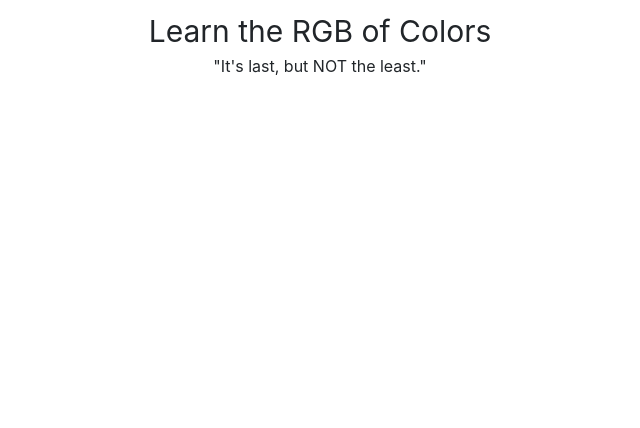
After one commit to DingPang/Coms4170_RGB, a Flask app: page / in a window 1280 px wide. The commit adds this page. Shown: the part 372-800 px from the top of the page, without its empty margins (320-960 px from the left). Run offline with Flask 2, Linux system fonts and the light colour scheme; some libraries are stand-ins or nearby versions.

Commit message:
added content for homepage

```diff
--- a/server.py
+++ b/server.py
@@ -4,13 +4,16 @@ from flask import Response, request, jsonify
 app = Flask(__name__)
 
 @app.route('/')
-def home():
-    render_template("home.html")
+def homepage():
+    return render_template("homepage.html")
 
 @app.route('/learn')
 def learn():
-    render_template("learn.html")
+    return render_template("learn.html")
 
 @app.route('/quiz')
 def quiz():
-    render_template("quiz.html")
+    return render_template("quiz.html")
+
+if __name__ == '__main__':
+   app.run(debug = True)
--- /dev/null
+++ b/static/main.css
@@ -0,0 +1,4 @@
+.home-title {
+    margin-top: 10px;
+    font-size: 30px;
+}
--- /dev/null
+++ b/templates/homepage.html
@@ -0,0 +1,15 @@
+{% extends "index.html" %}
+
+{% block content %}
+
+<div class="row justify-content-center">
+    <iframe width="560" height="315" src="https://www.youtube.com/embed/W4Rebo3aEkY" title="YouTube video player" frameborder="0" allow="accelerometer; autoplay; clipboard-write; encrypted-media; gyroscope; picture-in-picture" allowfullscreen></iframe>
+</div>
+<div class="row justify-content-center home-title">
+    Learn the RGB of Colors
+</div>
+<div class="row justify-content-center">
+    "It's last, but NOT the least."
+</div>
+
+{% endblock %}
--- a/templates/index.html
+++ b/templates/index.html
@@ -4,7 +4,6 @@
     <!-- Required meta tags -->
     <meta charset="utf-8">
     <meta name="viewport" content="width=device-width, initial-scale=1">
-    <link rel="icon" href="data:,">
 
   <!-- jquery -->
   <script src="http://code.jquery.com/jquery-3.3.1.min.js"></script>
@@ -22,7 +21,7 @@
 
   <nav class="navbar navbar-expand-lg navbar-light bg-light">
     <div class="container">
-      <a class="navbar-brand" href="/layout">RGB Color Theory</a>
+      <a class="navbar-brand" href="/">RGB Color Theory</a>
       <button class="navbar-toggler" type="button" data-bs-toggle="collapse" data-bs-target="#navbarNavAltMarkup" aria-controls="navbarNavAltMarkup" aria-expanded="false" aria-label="Toggle navigation">
         <span class="navbar-toggler-icon"></span>
       </button>
@@ -37,7 +36,8 @@
   </nav>
 
     <div class="container">
-
+      {% block content %}
+      {% endblock %}
     </div>
 
   </body>
```
Also changed, not shown: 1 other file.
